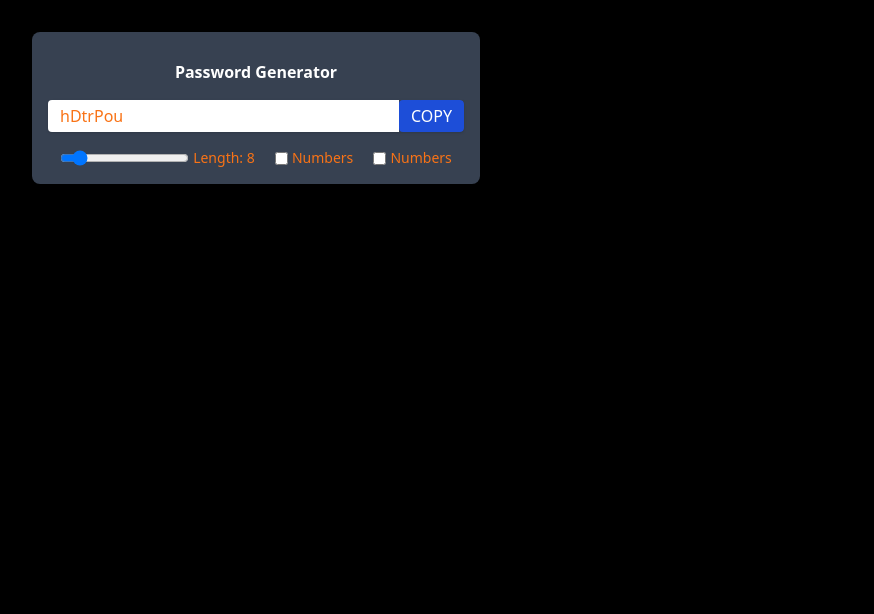
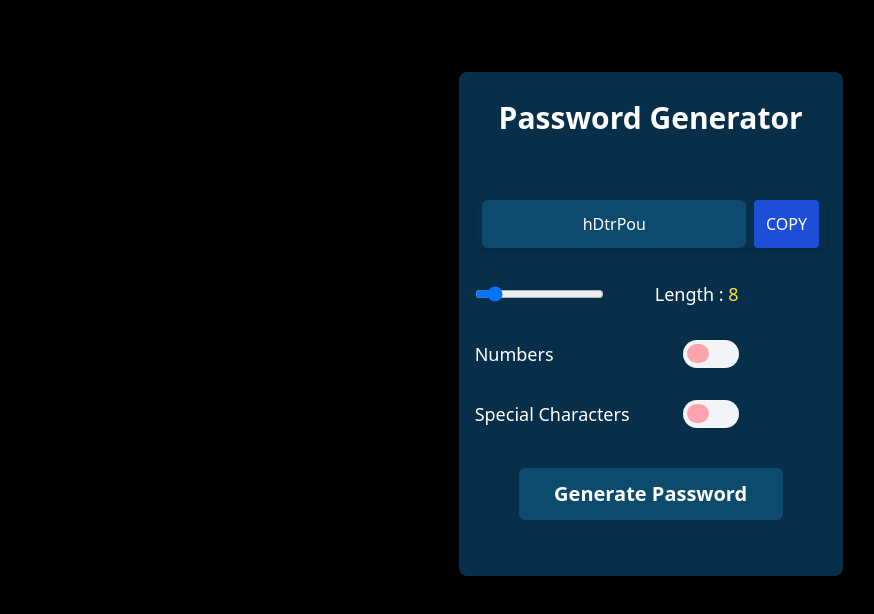
Before and after one commit to shahad-hassan19/PasswordGenerator, a React (Create React App) app: page / in a window 1280 px wide. Shown: the top 614 px of the page, without its empty margins (0-874 px from the left). Built offline with nearby package versions, Linux system fonts and the light colour scheme.

Commit message:
App UI modified

```diff
--- a/src/App.js
+++ b/src/App.js
@@ -28,65 +28,75 @@ function App() {
     passwordRef.current?.select()
     passwordRef.current?.setSelectionRange(0,24)
     window.navigator.clipboard.writeText(password)
+    window.alert("Password Copied on clipboard!")
   }, [password])
 
   useEffect(() => {
     passwordGenerator()
   },
-  [length, numAllowed, charAllowed, passwordGenerator])
+  [ passwordGenerator])
 
   return (
-    <div className="w-full max-w-md max-auto shadow-md rounded-lg px-4 mx-8 my-8 py-4 text-orange-500 bg-gray-700">
-    <h1 className='text-white text-center font-bold my-3'>Password Generator</h1>
-    <div className='flex justify-evenly shadow rounded overflow-hidden my-4'>
+    <div className=" w-96 h-max fixed top-10 left-1/3 rounded-lg px-4 mx-8 my-8 py-4 text-white bg-sky-950">
+        <h1 className='text-center font-bold text-3xl my-3'>Password Generator</h1>
+        <div className='flex justify-evenly shadow rounded overflow-hidden mt-16'>
             <input
             type='text'
             value={password}
-      className='outline-none w-full py-1 px-3'
+            className='outline-none w-3/4 bg-sky-900 rounded-md py-3 text-center px-3'
             placeholder='password'
             readOnly
-      ref={passwordRef}
-    />
+            ref={passwordRef}  />
             <button onClick={copyPassword}
             className='outline-none rounded bg-blue-700 text-white px-3 py-0.5 shrink-0'>
                 COPY
             </button>
-
         </div>
-    <div className='flex justify-evenly text-sm mt-4 gap-x-2'>
-      <div className='flex items-center gap-x-1'>
+        <div className='flex flex-col text-sm my-4'>
+            <div className='flex items-center justify-between w-3/4 my-4'>
                 <input
                 type='range'
                 min={6}
                 max={25}
                 value={length}
                 className='cursor-pointer'
-        onChange={(e) => {setLength(e.target.value)}}
-      />
-      <label>Length: {length}</label>
+                onChange={(e) => {setLength(e.target.value)}}  />
+                <label className='text-lg'>Length :<span className=' text-yellow-300'> {length}</span></label>
             </div>
-      <div className='flex items-center gap-x-1'>
+            <div className='flex justify-between w-3/4 my-4'>
+                <span className='text-lg'>Numbers</span>
+                <label htmlFor='numberInput'
+                className='bg-gray-100 cursor-pointer relative w-14 h-7 rounded-full'>
                     <input
                     type='checkbox'
                     defaultChecked={numAllowed}
                     id='numberInput'
+                    className='sr-only peer'
                     onChange={() => {
-          setNumAllowed((prev) => !prev)
-        }}
-      />
-      <label htmlFor='numberInput'>Numbers</label>
+                    setNumAllowed((prev) => !prev)}}  />
+                    <span className='w-2/5 h-4/6 bg-rose-300 absolute rounded-full left-1 top-1 peer-checked:bg-rose-600 peer-checked:left-7 transition-all duration-500'></span>
+                </label>
             </div>
-      <div className='flex items-center gap-x-1'>
+            <div className='flex items-center justify-between w-3/4 my-4'>
+                <span className='text-lg'>Special Characters</span>
+                <label htmlFor='charInput'
+                className='bg-gray-100 cursor-pointer relative w-14 h-7 rounded-full'>
                     <input
                     type='checkbox'
+                    role='switch'
                     defaultChecked={charAllowed}
                     id='charInput'
+                    className='sr-only peer'
                     onChange={() => {
-          setCharAllowed((prev) => !prev)
-        }}
-      />
-      <label htmlFor='charInput'>Numbers</label>
+                    setCharAllowed((prev) => !prev)}}  />
+                    <span className='w-2/5 h-4/6 bg-rose-300 absolute rounded-full left-1 top-1 peer-checked:bg-rose-600 peer-checked:left-7 transition-all duration-500'></span>
+                </label>
             </div>
+            <button
+            className='w-3/4 bg-sky-900 self-center font-semibold rounded-md py-3 text-center px-3 text-xl my-6 transition-all duration-500 hover:bg-orange-600 hover:text-black '
+            onClick={passwordGenerator} >
+              Generate Password
+            </button>
         </div>
     </div>
   );
```
Lines whose indentation alone changed are shown as unchanged.
